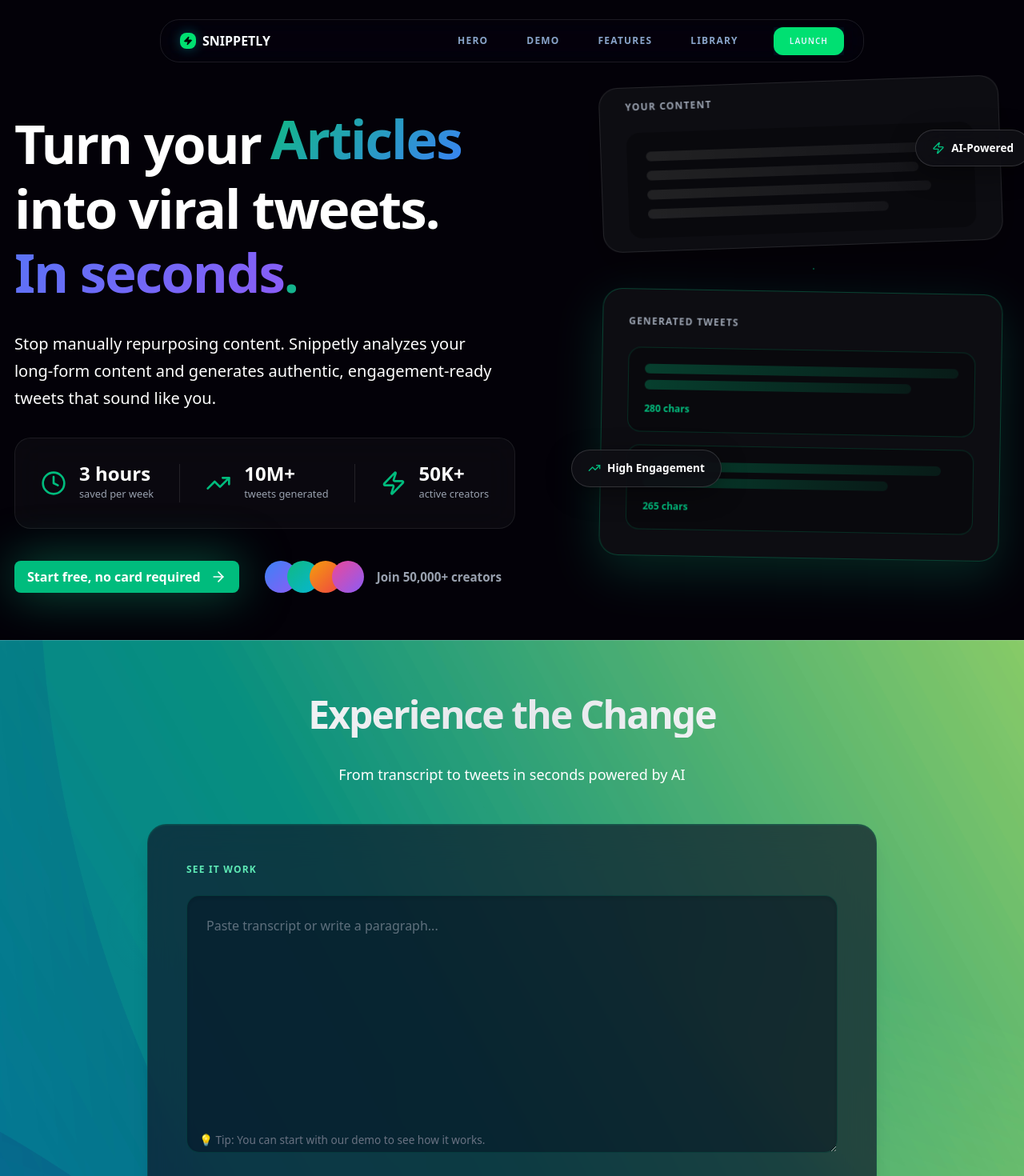
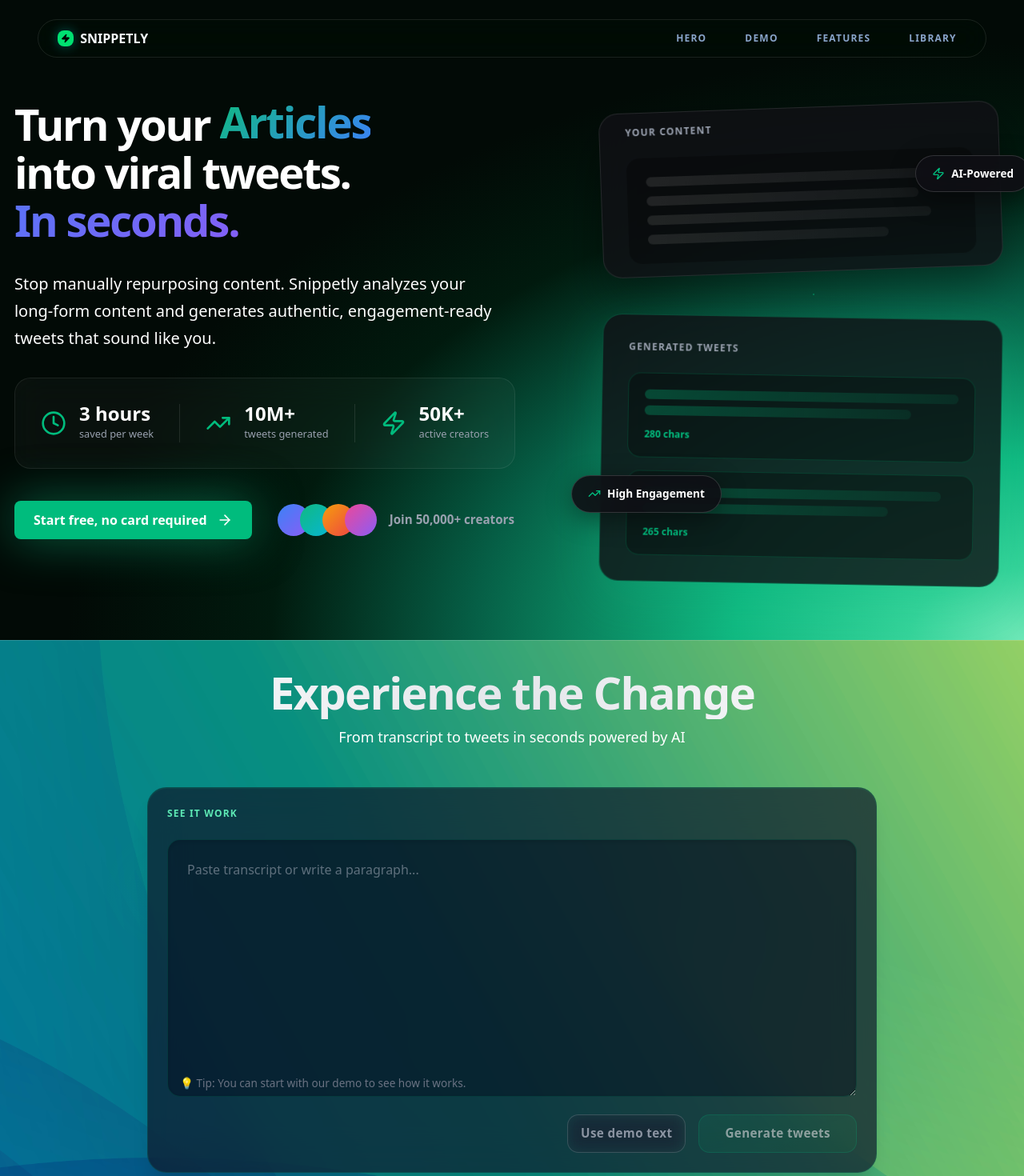
Before and after one commit to rav291/snippetly-app, a Next.js app in the folder apps/web/: page / in a window 1280 px wide. Shown: the top 1470 px of the page at 80% size. Built offline with nearby package versions, Linux system fonts and the light colour scheme.

Commit message:
Minor: ui fixes in landing hero section

```diff
--- a/apps/web/src/app/globals.css
+++ b/apps/web/src/app/globals.css
@@ -578,40 +578,36 @@
   .word-cycle .word-active {
     opacity: 1;
     transform: translateY(0);
+    margin-top: 5px;
   }
 
-  /* Hero section background */
+  /* Hero section background — matching the provided aesthetic */
   .hero-bg::before {
-    content: "";
+    /* content: "";
     position: absolute;
-    inset: 0;
-    /* background-image: url("/banners/aleksandr-popov-tRFehFzhlcc-unsplash.jpg"); */
-    background-size: cover;
-    background-position: center;
-    filter: blur(20px) brightness(0.6);
-    z-index: 0;
+    inset: -20%;
+    background:
+      radial-gradient(circle at 10% 10%, rgba(255, 170, 80, 0.45) 0%, transparent 60%),
+      radial-gradient(circle at 90% 10%, rgba(80, 160, 255, 0.25) 0%, transparent 50%),
+      radial-gradient(circle at 50% 50%, rgba(120, 60, 255, 0.3) 0%, transparent 70%),
+      radial-gradient(circle at 80% 80%, rgba(200, 80, 255, 0.2) 0%, transparent 50%), #05070a;
+    filter: blur(120px) saturate(1.8);
+    z-index: -1;
+    animation: gradientShift 40s linear infinite alternate; */
   }
 
-  /* Section scanline overlay
+  /* Section scanline overlay */
   .scanline-overlay::before {
     content: "";
     position: absolute;
     inset: 0;
-    background-image:
-      repeating-linear-gradient(
-        0deg,
-        transparent,
-        transparent 2px,
-        rgba(255, 255, 255, 0.01) 2px,
-        rgba(255, 255, 255, 0.01) 4px
-      ),
-      repeating-linear-gradient(
-        90deg,
-        transparent,
-        transparent 2px,
-        rgba(255, 255, 255, 0.01) 2px,
-        rgba(255, 255, 255, 0.01) 4px
-      );
+    background: repeating-linear-gradient(
+      0deg,
+      transparent,
+      transparent 2px,
+      rgba(255, 255, 255, 0.015) 2px,
+      rgba(255, 255, 255, 0.015) 4px
+    );
     pointer-events: none;
     z-index: 1;
   }
@@ -723,7 +719,7 @@
     display: none;
   }
 
-  /* Tweet card top line on hover */
+  /* Tweet card top line on hover
   .card-topline::before {
     content: "";
     position: absolute;
@@ -737,7 +733,7 @@
   }
   .card-topline:hover::before {
     opacity: 1;
-  }
+  } */
 
   /* Workflow card top line */
   .wf-card-topline::before {
--- a/apps/web/src/components/layout/FloatingNavbar.tsx
+++ b/apps/web/src/components/layout/FloatingNavbar.tsx
@@ -34,9 +34,9 @@ export const FloatingNavbar = ({
       <motion.nav
         layout
         initial={{
-          maxWidth: "880px",
+          maxWidth: "1240px",
           width: "95%",
-          height: "54px",
+          height: "42px",
           borderRadius: "24px",
           paddingLeft: "24px",
           paddingRight: "24px",
@@ -45,9 +45,9 @@ export const FloatingNavbar = ({
           backgroundColor: "rgba(2, 4, 8, 0)",
         }}
         animate={{
-          maxWidth: isScrolled ? "500px" : "880px",
+          maxWidth: isScrolled ? "500px" : "1240px",
           width: "95%",
-          height: "54px",
+          height: "48px",
           borderRadius: isScrolled ? "100px" : "24px",
           paddingLeft: "24px",
           paddingRight: "24px",
@@ -106,7 +106,7 @@ export const FloatingNavbar = ({
             ))}
           </div>
 
-          <AnimatePresence>
+          {/* <AnimatePresence>
             {!isScrolled && (
               <motion.div
                 layout
@@ -121,7 +121,7 @@ export const FloatingNavbar = ({
                 </button>
               </motion.div>
             )}
-          </AnimatePresence>
+          </AnimatePresence> */}
         </div>
       </motion.nav>
     </div>
--- a/apps/web/src/components/views/landing-page/HeroSection/HeroCTA.tsx
+++ b/apps/web/src/components/views/landing-page/HeroSection/HeroCTA.tsx
@@ -16,7 +16,7 @@ const HeroCTA = () => {
     >
       <button
         onClick={handleGenerate}
-        className="btn-glow px-4 py-2 bg-emerald-500 text-black border-none rounded-lg text-md font-bold inline-flex items-center justify-center gap-3 w-fit cursor-pointer shadow-[0_0_60px_rgba(16,185,129,0.5)] transition-all duration-300 ease-[cubic-bezier(0.4,0,0.2,1)] hover:-translate-y-[3px] hover:scale-[1.02] hover:shadow-[0_0_80px_rgba(16,185,129,0.7)] max-md:w-full"
+        className="btn-glow px-6 py-3 bg-emerald-500 text-black border-none rounded-lg text-md font-bold inline-flex items-center justify-center gap-3 w-fit cursor-pointer shadow-[0_0_60px_rgba(16,185,129,0.5)] transition-all duration-300 hover:-translate-y-[3px] hover:scale-[1.02] max-md:w-full"
       >
         <span className="text-white">Start free, no card required</span>
         <ArrowRight className="w-5 h-5 text-white transition-transform duration-300 group-hover:translate-x-1" />
--- a/apps/web/src/components/views/landing-page/HeroSection/HeroHeadline.tsx
+++ b/apps/web/src/components/views/landing-page/HeroSection/HeroHeadline.tsx
@@ -20,7 +20,7 @@ const HeroHeadline = () => {
       <motion.h1
         initial={{ opacity: 0, y: 30 }}
         animate={{ opacity: 1, y: 0 }}
-        className="text-[clamp(2.5rem,6vw,4.2rem)] font-black leading-[1.2] tracking-[-0.03em] text-white m-0"
+        className="text-[clamp(2rem,5vw,3.4rem)] font-black leading-[1.1] tracking-[-0.04em] text-white m-0"
       >
         Turn your{" "}
         <span className="word-cycle">
--- a/apps/web/src/components/views/landing-page/HeroSection/index.tsx
+++ b/apps/web/src/components/views/landing-page/HeroSection/index.tsx
@@ -8,17 +8,19 @@ import HeroVisual from "./HeroVisual";
 
 const HeroSection = () => {
   return (
-    <section className="hero-bg relative min-h-screen flex items-center justify-center text-white overflow-hidden">
+    <section className="hero-bg relative min-h-screen flex items-center justify-center text-white overflow-hidden bg-[radial-gradient(ellipse_at_bottom_right,_#6ee7b7_0%,_#34d399_8%,_#10b981_20%,_#065f46_38%,_#011a0e_52%,_#020a06_66%)]">
       <div className="max-w-[88rem] mx-auto my-12 grid grid-cols-1 lg:grid-cols-[1.2fr_1fr] gap-16 lg:gap-24 items-center relative z-10">
         {/* Left Content */}
-        <div className="flex flex-col gap-8 mt-20">
+        <div className="flex flex-col gap-8">
           <HeroHeadline />
           <StatsBar />
           <HeroCTA />
         </div>
 
         {/* Right Visual */}
-        <HeroVisual />
+        <div className="mt-8 lg:mt-16">
+          <HeroVisual />
+        </div>
       </div>
     </section>
   );
--- a/apps/web/src/components/views/landing-page/ProductDemo/DemoInput.tsx
+++ b/apps/web/src/components/views/landing-page/ProductDemo/DemoInput.tsx
@@ -24,7 +24,7 @@ const DemoInput = ({
       whileInView={{ opacity: 1, y: 0, scale: 1 }}
       viewport={{ once: true }}
       transition={{ duration: 0.7, delay: 0.2, ease: "easeOut" }}
-      className="bg-[rgba(15,23,42,0.7)] border border-emerald-500/15 rounded-3xl p-12 backdrop-blur-[24px] relative w-3/4 transition-all duration-[0.4s] ease-[cubic-bezier(0.4,0,0.2,1)] shadow-[0_20px_25px_-5px_rgba(0,0,0,0.1),0_10px_10px_-5px_rgba(0,0,0,0.04),inset_0_1px_0_rgba(16,185,129,0.1)] hover:border-emerald-500/30 hover:-translate-y-0.5 hover:shadow-[0_25px_50px_-12px_rgba(0,0,0,0.25),0_0_0_1px_rgba(16,185,129,0.1),inset_0_1px_0_rgba(16,185,129,0.2)] max-lg:w-full max-lg:p-8 max-md:p-6 max-md:rounded-2xl max-sm:p-5"
+      className="bg-[rgba(15,23,42,0.7)] border border-emerald-500/15 rounded-3xl p-6 backdrop-blur-[24px] relative w-3/4 transition-all duration-[0.4s] ease-[cubic-bezier(0.4,0,0.2,1)] shadow-[0_20px_25px_-5px_rgba(0,0,0,0.1),0_10px_10px_-5px_rgba(0,0,0,0.04),inset_0_1px_0_rgba(16,185,129,0.1)] hover:border-emerald-500/30 hover:-translate-y-0.5 hover:shadow-[0_25px_50px_-12px_rgba(0,0,0,0.25),0_0_0_1px_rgba(16,185,129,0.1),inset_0_1px_0_rgba(16,185,129,0.2)] max-lg:w-full max-lg:p-8 max-md:p-6 max-md:rounded-2xl max-sm:p-5"
       whileHover={{ y: -2 }}
     >
       {/* Label */}
@@ -65,7 +65,7 @@ const DemoInput = ({
 
       {/* Actions */}
       <motion.div
-        className="flex gap-4 mt-8 justify-end max-lg:justify-center max-lg:flex-wrap max-sm:flex-col max-sm:items-stretch"
+        className="flex gap-4 mt-4 justify-end max-lg:justify-center max-lg:flex-wrap max-sm:flex-col max-sm:items-stretch"
         initial={{ opacity: 0, y: 15 }}
         whileInView={{ opacity: 1, y: 0 }}
         viewport={{ once: true }}
@@ -73,19 +73,19 @@ const DemoInput = ({
       >
         <motion.button
           type="button"
-          className="btn-sweep relative overflow-hidden px-8 py-4 rounded-[0.875rem] font-semibold text-[0.95rem] cursor-pointer border border-white/15 bg-white/[0.03] text-gray-400/90 backdrop-blur-[10px] transition-all duration-300 ease-[cubic-bezier(0.4,0,0.2,1)] tracking-[0.025em] hover:text-white hover:bg-white/[0.08] hover:border-white/25 hover:-translate-y-px hover:shadow-[0_4px_12px_rgba(0,0,0,0.15)] max-md:px-6 max-md:py-3.5 max-md:text-[0.9rem] max-sm:w-full max-sm:justify-center"
+          className="btn-sweep h-12 relative overflow-hidden px-4 rounded-[0.875rem] font-semibold text-[0.95rem] cursor-pointer border border-white/15 bg-white/[0.03] text-gray-400/90 backdrop-blur-[10px] transition-all duration-300 ease-[cubic-bezier(0.4,0,0.2,1)] tracking-[0.025em] hover:text-white hover:bg-white/[0.08] hover:border-white/25 hover:-translate-y-px hover:shadow-[0_4px_12px_rgba(0,0,0,0.15)] max-md:px-4 max-md:py-2.5 max-md:text-[0.9rem] max-sm:w-full max-sm:justify-center"
           onClick={onUseDemo}
-          whileHover={{ scale: 1.02 }}
+          // whileHover={{ scale: 1.02 }}
           whileTap={{ scale: 0.98 }}
         >
           Use demo text
         </motion.button>
         <motion.button
           type="button"
-          className="btn-sweep relative overflow-hidden px-8 py-4 rounded-[0.875rem] font-semibold text-[0.95rem] cursor-pointer border border-emerald-500/40 bg-gradient-to-br from-emerald-500/20 to-green-500/15 text-white shadow-[0_4px_14px_0_rgba(16,185,129,0.2),inset_0_1px_0_rgba(16,185,129,0.3)] transition-all duration-300 ease-[cubic-bezier(0.4,0,0.2,1)] tracking-[0.025em] disabled:opacity-50 disabled:cursor-not-allowed disabled:transform-none disabled:shadow-none hover:not-disabled:bg-gradient-to-br hover:not-disabled:from-emerald-500/30 hover:not-disabled:to-green-500/25 hover:not-disabled:border-emerald-500/60 hover:not-disabled:-translate-y-0.5 hover:not-disabled:shadow-[0_8px_25px_0_rgba(16,185,129,0.3),inset_0_1px_0_rgba(16,185,129,0.4)] active:not-disabled:translate-y-0 max-md:px-6 max-md:py-3.5 max-md:text-[0.9rem] max-sm:w-full max-sm:justify-center"
+          className="btn-sweep h-12 relative overflow-hidden px-8 rounded-[0.875rem] font-semibold text-[0.95rem] cursor-pointer border border-emerald-500/40 bg-gradient-to-br from-emerald-500/20 to-green-500/15 text-white shadow-[0_4px_14px_0_rgba(16,185,129,0.2),inset_0_1px_0_rgba(16,185,129,0.3)] transition-all duration-300 ease-[cubic-bezier(0.4,0,0.2,1)] tracking-[0.025em] disabled:opacity-50 disabled:cursor-not-allowed disabled:transform-none disabled:shadow-none hover:not-disabled:bg-gradient-to-br hover:not-disabled:from-emerald-500/30 hover:not-disabled:to-green-500/25 hover:not-disabled:border-emerald-500/60 hover:not-disabled:-translate-y-0.5 hover:not-disabled:shadow-[0_8px_25px_0_rgba(16,185,129,0.3),inset_0_1px_0_rgba(16,185,129,0.4)] active:not-disabled:translate-y-0 max-md:px-6 max-md:py-3.5 max-md:text-[0.9rem] max-sm:w-full max-sm:justify-center"
           onClick={onGenerate}
           disabled={isLoading || !inputText.trim()}
-          whileHover={{ scale: 1.02 }}
+          // whileHover={{ scale: 1.02 }}
           whileTap={{ scale: 0.98 }}
           animate={{ scale: isLoading ? [1, 1.05, 1] : 1 }}
           transition={{
--- a/apps/web/src/components/views/landing-page/ProductDemo/index.tsx
+++ b/apps/web/src/components/views/landing-page/ProductDemo/index.tsx
@@ -75,7 +75,7 @@ const ProductDemo = () => {
   };
 
   return (
-    <section className="relative overflow-hidden py-16 px-8 bg-cover bg-center backdrop-blur-[10px] backdrop-brightness-[0.7] max-lg:py-12 max-lg:px-6 max-md:py-8 max-md:px-4 max-sm:py-6 max-sm:px-3" style={{ backgroundImage: "url('/banners/bg-gradient-1.jpg')" }}>
+    <section className="relative overflow-hidden py-8 px-8 bg-cover bg-center backdrop-blur-[10px] backdrop-brightness-[0.7] max-lg:py-12 max-lg:px-6 max-md:py-8 max-md:px-4 max-sm:py-6 max-sm:px-3" style={{ backgroundImage: "url('/banners/bg-gradient-1.jpg')" }}>
       {/* 3D cube background layers */}
       <div className="absolute inset-0 w-full h-full pointer-events-none z-[1]" style={{ background: "radial-gradient(circle 150px at 15% 25%, rgba(16,185,129,0.03) 0%, transparent 50%), radial-gradient(circle 200px at 85% 75%, rgba(52,211,153,0.02) 0%, transparent 50%)", animation: "layerFloat1 15s ease-in-out infinite" }} />
       <div className="absolute inset-0 w-full h-full pointer-events-none z-[1]" style={{ background: "radial-gradient(circle 100px at 70% 30%, rgba(34,197,94,0.04) 0%, transparent 50%), radial-gradient(circle 180px at 30% 80%, rgba(5,150,105,0.03) 0%, transparent 50%)", animation: "layerFloat2 18s ease-in-out infinite reverse" }} />
@@ -91,7 +91,7 @@ const ProductDemo = () => {
           className="text-center mb-12 relative max-lg:mb-16 max-md:mb-12"
         >
           <motion.h2
-            className="text-[clamp(3rem,3vw,4.5rem)] font-extrabold bg-gradient-to-r from-white via-gray-200 to-white bg-clip-text [-webkit-background-clip:text] [-webkit-text-fill-color:transparent] mb-6 tracking-[-0.04em] leading-[1.2] relative"
+            className="text-[clamp(3.5rem,3vw,4.5rem)] font-extrabold bg-gradient-to-r from-white via-gray-200 to-white [-webkit-background-clip:text] [-webkit-text-fill-color:transparent] mb-2 tracking-[-0.03em] leading-[1.2] relative"
             initial={{ opacity: 0, y: 20 }}
             whileInView={{ opacity: 1, y: 0 }}
             viewport={{ once: true }}
@@ -100,7 +100,7 @@ const ProductDemo = () => {
             Experience the Change
           </motion.h2>
           <motion.p
-            className="text-[clamp(1.125rem,1vw,1.5rem)] font-normal leading-[1.6] max-w-[600px] mx-auto mt-8"
+            className="text-[clamp(1.125rem,1vw,1.5rem)] font-normal leading-[1.6] max-w-[600px] mx-auto"
             initial={{ opacity: 0, y: 15 }}
             whileInView={{ opacity: 1, y: 0 }}
             viewport={{ once: true }}
@@ -111,7 +111,7 @@ const ProductDemo = () => {
         </motion.div>
 
         {/* Single column layout */}
-        <div className="flex flex-col items-center gap-8">
+        <div className="flex flex-col items-center gap-2">
           <DemoInput
             inputText={inputText}
             setInputText={setInputText}
```
